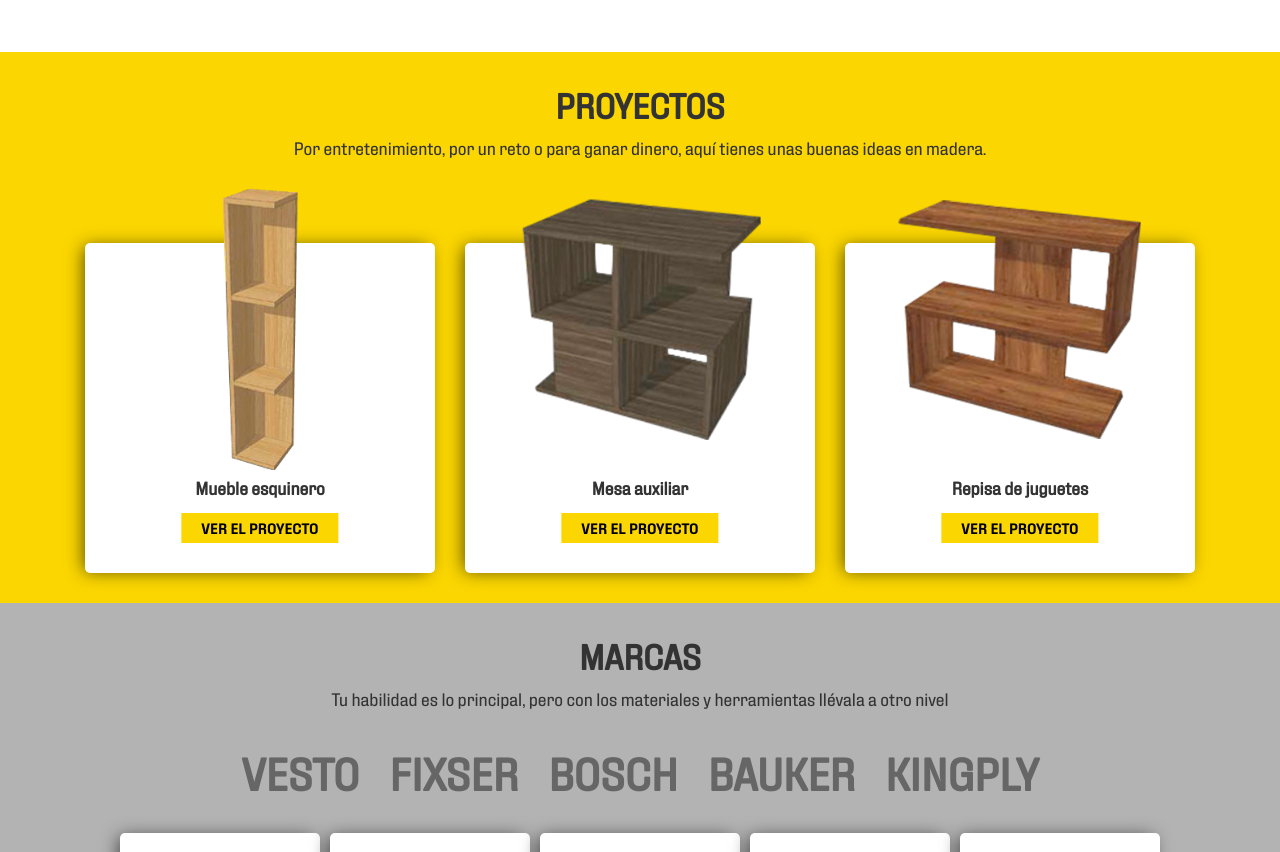
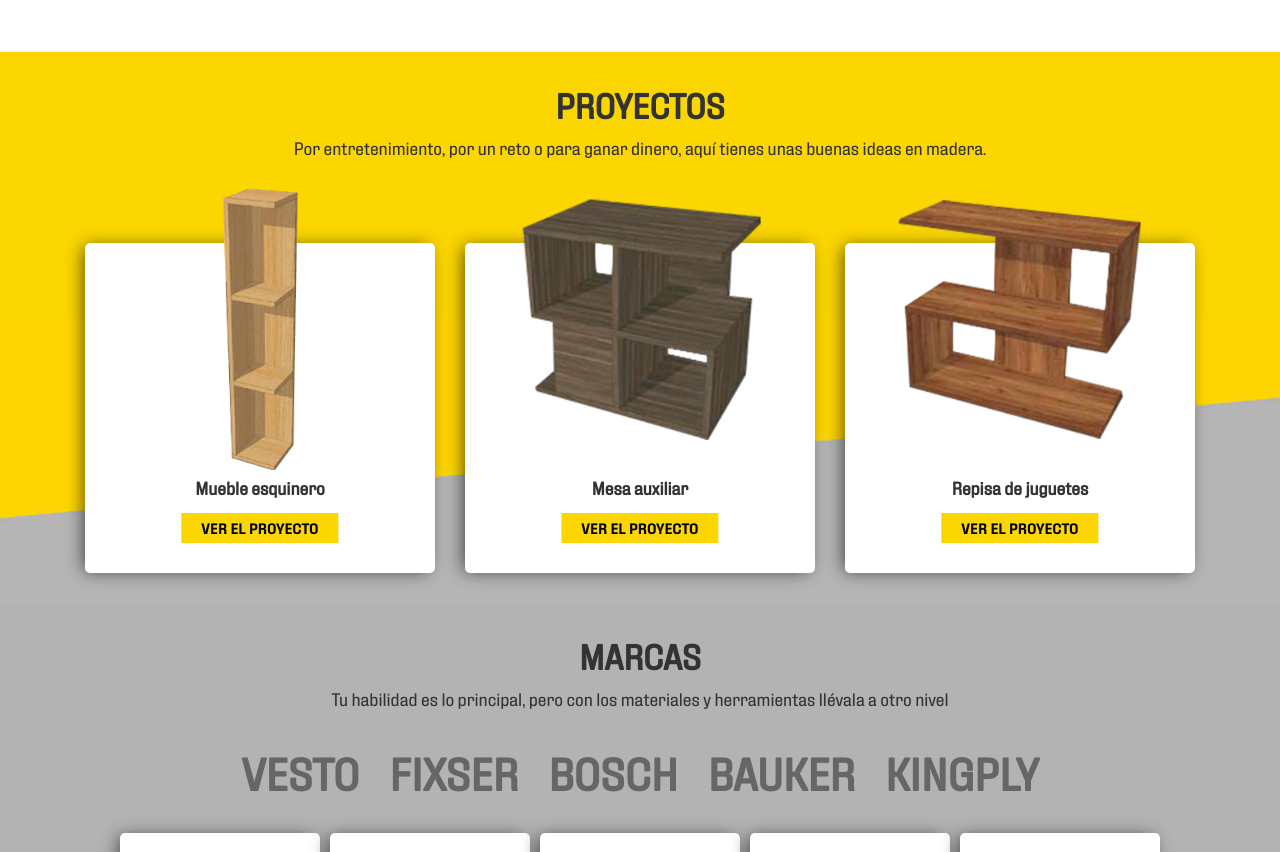
Before and after one commit to creativodelrio/constructor-carpintero, a plain HTML site: page index.html in a window 1280 px wide. Shown: the part 1197-2049 px from the top of the page. Drawn offline with Linux system fonts and the light colour scheme; files whose address does not match are found by name.

Commit message:
Update index.html

```diff
--- a/index.html
+++ b/index.html
@@ -191,7 +191,7 @@
 
          }
          .proyectos{
-             background: url(../images/f-carpintero.jpg) no-repeat bottom var(--color-primario);
+             background: url(../f-carpintero.jpg) no-repeat bottom var(--color-primario);
 
          }
          .grid-proyectos{
```
